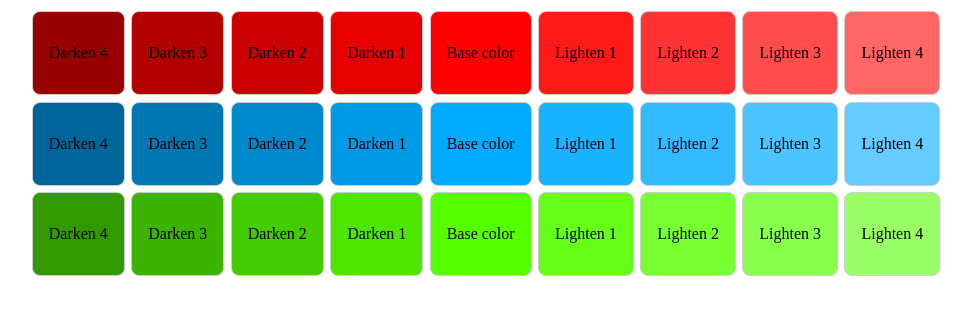
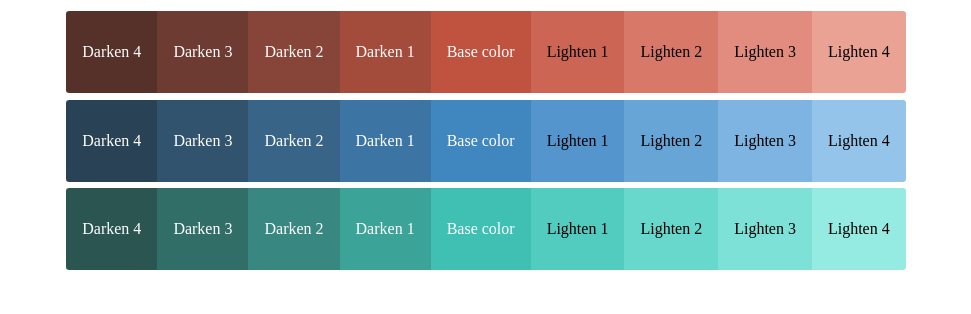
Before and after one commit to FrouMasterFront/layout-laboratory, a website built with Parcel: page src/index.html in a window 1280 px wide. Shown: the whole page, without its empty margins (154-1125 px from the left). Built offline with nearby package versions, Linux system fonts and the light colour scheme.

Commit message:
exercise 1 complete

```diff
--- a/src/scss/styles.scss
+++ b/src/scss/styles.scss
@@ -1,46 +1,58 @@
-/* COLORS */
+/* PALETTE COLORS */
 .container-red {
-    --color: 360;
+    --color: 9;
 }
 .container-blue {
-    --color: 200;
+    --color: 207;
 }
 .container-green {
-    --color: 100;
-}
-.base-color {
-    background-color:hsl(var(--color),100%,50%);
+    --color: 174;
 }
 
+.box {
+    background-color:hsl(var(--color),var(--saturation),var(--lightness));
+    color: hsl(0, 0%, var(--lightness-font-color));
+}
+
+.base-color {
+    --lightness: 50%;
+    --saturation: 50%;
+    --lightness-font-color: 100%
+}
 @for $i from 1 through 4 {
     .darken-#{$i} {
-      background-color:hsl(var(--color),100%,(50% - ($i * 5%)));
+        --lightness: calc(50% - #{$i} * (50%/8));
+        --saturation: calc(50% - #{$i} * (50%/12));
+        --lightness-font-color: 100%;
     }
     .lighten-#{$i} {
-        background-color:hsl(var(--color),100%,(50% + ($i * 5%)));
-      }
-  }
+        --lightness: calc(50% + #{$i} * (100% - 50%)/8);
+        --saturation: calc(50% + #{$i} * (100% - 50%)/12);
+        --lightness-font-color: 0%;
+    }
+}
+/* END PALETTE COLORS */
 
-  /* END COLORS */
-
+/* Palette Layout */
 .container {
     display: flex;
     justify-content: center;
 
     .box{
-        margin: 0.2rem;
-        border: 1px solid #ccc;
-        border-radius: 0.5rem;
+        margin: 0.2rem 0;
         padding: 2rem 1rem;
         text-align: center;
+        &:first-child{
+            border-radius: 0.2rem 0 0 0.2rem;
+        }
+        &:last-child{
+            border-radius: 0 0.2rem 0.2rem 0;
+        }
     }
 }
 
 
-
-/******** EXTRA CODE *********/
-
-/* Resposive Palette */
+/* Resposive Palette Layout */
 @media (max-width: 49.2rem) {
     .exercise-1{
         display: flex;
@@ -50,6 +62,16 @@
             flex-direction: column;
             width: 7rem;
             display: inline-flex;
+
+            .box{
+                margin: 0 0.2rem;
+                &:first-child{
+                    border-radius: 0.2rem 0.2rem 0 0;
+                }
+                &:last-child{
+                    border-radius: 0 0 0.2rem 0.2rem;
+                }
+            }
         }
     }
 }
```
Also changed, not shown: src/scss/variables.scss (deleted).
